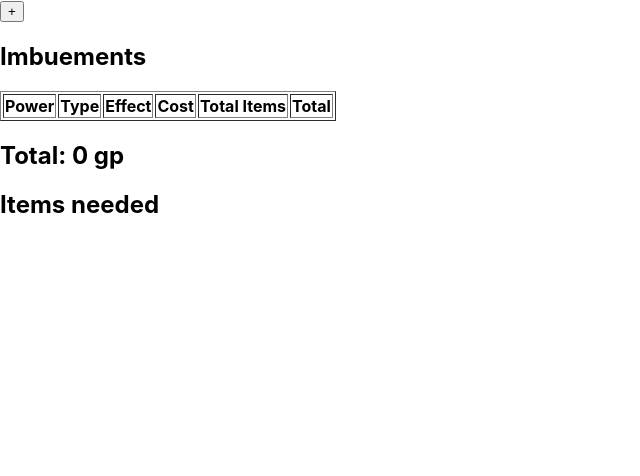
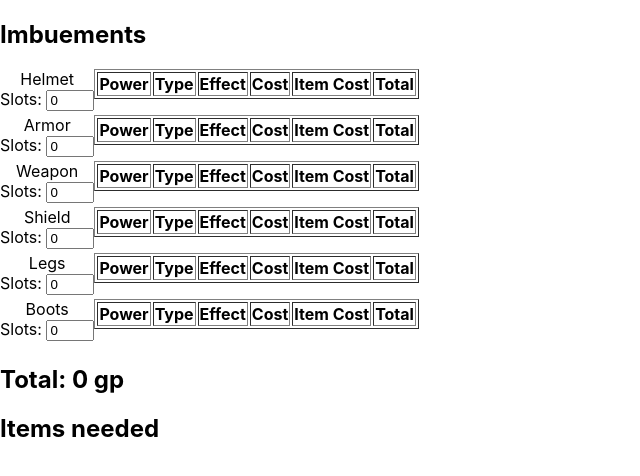
Before and after one commit to GonziTaji/tibia-imbuements, a Next.js app: page / in a window 1280 px wide. Shown: the top 476 px of the page, without its empty margins (0-640 px from the left). Built offline with nearby package versions, Linux system fonts and the light colour scheme.

Commit message:
feat: equipement slots

```diff
--- a/pages/index.tsx
+++ b/pages/index.tsx
@@ -17,6 +17,7 @@ enum ImbuementPower {
 }
 
 enum ImbuementType {
+    None = "None", // For easy blank selection
     Vampirism = "Vampirism",
     Void = "Void",
 }
@@ -65,16 +66,21 @@ const pricePerPower: {
     },
 };
 
-const imbuementsPerSlot = {
-    [EquipementSlot.Helmet]: [EquipementSlot.Helmet],
+const imbuementsPerSlot: { [slot in EquipementSlot]: ImbuementType[] } = {
+    [EquipementSlot.Helmet]: [ImbuementType.Void],
     [EquipementSlot.Armor]: [ImbuementType.Vampirism],
-    [EquipementSlot.Weapon]: [ImbuementType.Vampirism, EquipementSlot.Helmet],
+    [EquipementSlot.Weapon]: [ImbuementType.Vampirism, ImbuementType.Void],
     [EquipementSlot.Shield]: [],
     [EquipementSlot.Legs]: [],
     [EquipementSlot.Boots]: [],
 };
 
 const imbuementTypesData: { [imbtype in ImbuementType]: ImbuementTypeData } = {
+    [ImbuementType.None]: {
+        effectName: "",
+        effectValues: [0, 0, 0],
+        items: [[], [], []],
+    },
     [ImbuementType.Vampirism]: {
         effectName: "Life Leech",
         effectValues: [5, 10, 25],
@@ -178,60 +184,124 @@ function createImbuement(
         imbuement.itemsTotal += itemPrices[item] * quantity;
     }
 
+    if (imbuement.type === ImbuementType.None) {
+        imbuement.total = imbuement.itemsTotal; // Should be 0
+    } else {
         const price = pricePerPower[imbuement.power];
 
-    imbuement.total = imbuement.itemsTotal + price.price + price.noFailureFee;
+        imbuement.total =
+            imbuement.itemsTotal + price.price + price.noFailureFee;
+    }
 
     return imbuement;
 }
 
 type ImbuementStore = {
+    slots: {
+        [slot in EquipementSlot]: {
             imbuements: Imbuement[];
-    addImbuement: () => void;
+            slotQuantity: number;
+        };
+    };
     changeImbuement: (
+        slot: EquipementSlot,
         index: number,
         power: ImbuementPower,
         type: ImbuementType
     ) => void;
+    changeSlotQuantity: (slot: EquipementSlot, quantity: number) => void;
 };
 
 const useImbuementsStore = createStore(
     immer<ImbuementStore>((set) => ({
+        slots: {
+            [EquipementSlot.Helmet]: { imbuements: [], slotQuantity: 0 },
+            [EquipementSlot.Armor]: { imbuements: [], slotQuantity: 0 },
+            [EquipementSlot.Weapon]: { imbuements: [], slotQuantity: 0 },
+            [EquipementSlot.Shield]: { imbuements: [], slotQuantity: 0 },
+            [EquipementSlot.Legs]: { imbuements: [], slotQuantity: 0 },
+            [EquipementSlot.Boots]: { imbuements: [], slotQuantity: 0 },
+        },
         imbuements: [],
-        addImbuement: () =>
+
+        changeSlotQuantity: (slot, quantity) =>
             set((state) => {
-                state.imbuements.push(
+                const currentQuantity = state.slots[slot].imbuements.length;
+
+                if (currentQuantity > quantity) {
+                    state.slots[slot].imbuements = state.slots[
+                        slot
+                    ].imbuements.slice(1, quantity + 1);
+                } else if (currentQuantity < quantity) {
+                    for (let i = currentQuantity; i < quantity; i++) {
+                        state.slots[slot].imbuements.push(
                             createImbuement(
                                 ImbuementPower.Basic,
-                        ImbuementType.Vampirism
+                                ImbuementType.None
                             )
                         );
+                    }
+                }
+
+                state.slots[slot].slotQuantity = quantity;
             }),
         changeImbuement: (
+            slot: EquipementSlot,
             index: number,
             power: ImbuementPower,
             type: ImbuementType
         ) =>
             set((state) => {
-                state.imbuements.splice(index, 1, createImbuement(power, type));
+                const imbuements = state.slots[slot].imbuements;
+
+                const indexOfExisting = imbuements.findIndex(
+                    (imb) => imb.type === type
+                );
+
+                if (indexOfExisting !== -1 && indexOfExisting !== index) {
+                    imbuements.splice(
+                        indexOfExisting,
+                        1,
+                        createImbuement(
+                            imbuements[indexOfExisting].power,
+                            ImbuementType.None
+                        )
+                    );
+                }
+
+                imbuements.splice(index, 1, createImbuement(power, type));
             }),
     }))
 );
 
 export default function Home() {
-    const { imbuements, addImbuement, changeImbuement } = useImbuementsStore();
+    const { slots, changeImbuement, changeSlotQuantity } = useImbuementsStore();
 
-    const changeType = (index: number, type: ImbuementType) =>
-        changeImbuement(index, imbuements[index].power, type);
+    const allImbuements = Object.values(slots).flatMap(
+        (slot) => slot.imbuements
+    );
 
-    const changePower = (index: number, power: ImbuementPower) =>
-        changeImbuement(index, power, imbuements[index].type);
+    const changeType = (
+        slot: EquipementSlot,
+        index: number,
+        type: ImbuementType
+    ) =>
+        changeImbuement(slot, index, slots[slot].imbuements[index].power, type);
+
+    const changePower = (
+        slot: EquipementSlot,
+        index: number,
+        power: ImbuementPower
+    ) =>
+        changeImbuement(slot, index, power, slots[slot].imbuements[index].type);
 
     const items: ItemData[] = [];
     let grandTotal = 0;
 
-    for (const imbuement of imbuements) {
+    for (const imbuement of allImbuements) {
+        if (imbuement.type !== ImbuementType.None) {
             grandTotal += imbuement.total;
+        }
 
         for (const itemData of imbuement.items) {
             const index = items.findIndex(
@@ -252,39 +322,113 @@ export default function Home() {
     return (
         <main>
             <article>
-                <button onClick={addImbuement}>+</button>
                 <h1>Imbuements</h1>
 
-                <table border={1}>
+                {Object.entries(imbuementsPerSlot).map(
+                    ([slot, availableTypes]) => (
+                        <div key={slot} style={{ display: "flex" }}>
+                            <div>
+                                <span
+                                    style={{
+                                        display: "block",
+                                        textAlign: "center",
+                                    }}
+                                >
+                                    {slot}
+                                </span>
+                                <label htmlFor="slot-quantity">Slots: </label>
+                                <input
+                                    type="number"
+                                    min={0}
+                                    max={3}
+                                    onChange={(e) =>
+                                        changeSlotQuantity(
+                                            slot as any,
+                                            Number(e.currentTarget.value)
+                                        )
+                                    }
+                                    value={
+                                        slots[slot as EquipementSlot]
+                                            .slotQuantity
+                                    }
+                                />
+                            </div>
+
+                            <table border={1} style={{ marginBottom: "1rem" }}>
                                 <thead>
                                     <tr>
                                         <th>Power</th>
                                         <th>Type</th>
                                         <th>Effect</th>
                                         <th>Cost</th>
-                            <th>Total Items</th>
+                                        <th>Item Cost</th>
                                         <th>Total</th>
                                     </tr>
                                 </thead>
 
                                 <tbody>
-                        {imbuements.map((imbuement, i) => (
+                                    {slots[
+                                        slot as EquipementSlot
+                                    ].imbuements.map((imbuement, i) => (
                                         <tr key={i}>
                                             <td>
                                                 <select
                                                     onChange={(e) =>
+                                                        changeType(
+                                                            slot as EquipementSlot,
+                                                            i,
+                                                            e.currentTarget
+                                                                .value as any
+                                                        )
+                                                    }
+                                                    value={imbuement.type}
+                                                >
+                                                    <option
+                                                        key={ImbuementType.None}
+                                                        value={
+                                                            ImbuementType.None
+                                                        }
+                                                    >
+                                                        -- No selection
+                                                    </option>
+                                                    {availableTypes.map(
+                                                        (value, i) => (
+                                                            <option
+                                                                key={i}
+                                                                value={value}
+                                                            >
+                                                                {value}
+                                                            </option>
+                                                        )
+                                                    )}
+                                                </select>
+                                            </td>
+
+                                            <td>
+                                                <select
+                                                    onChange={(e) =>
                                                         changePower(
+                                                            slot as EquipementSlot,
                                                             i,
-                                                e.currentTarget.value as any
+                                                            e.currentTarget
+                                                                .value as any
                                                         )
                                                     }
                                                 >
-                                        {Object.entries(ImbuementPower)
+                                                    {Object.entries(
+                                                        ImbuementPower
+                                                    )
                                                         .filter(
-                                                ([key]) => !isNaN(Number(key))
+                                                            ([key]) =>
+                                                                !isNaN(
+                                                                    Number(key)
+                                                                )
                                                         ) // enum with no explicit value
                                                         .map(([key, name]) => (
-                                                <option key={key} value={key}>
+                                                            <option
+                                                                key={key}
+                                                                value={key}
+                                                            >
                                                                 {name}
                                                             </option>
                                                         ))}
@@ -292,70 +436,67 @@ export default function Home() {
                                             </td>
 
                                             <td>
-                                    <select
-                                        onChange={(e) =>
-                                            changeType(
-                                                i,
-                                                e.currentTarget.value as any
-                                            )
-                                        }
-                                    >
-                                        {Object.entries(ImbuementType).map(
-                                            ([key, name]) => (
-                                                <option key={key} value={key}>
-                                                    {name}
-                                                </option>
-                                            )
-                                        )}
-                                    </select>
-                                </td>
-
-                                <td>
                                                 <span>
                                                     {
-                                            imbuementTypesData[imbuement.type]
-                                                .effectName
+                                                        imbuementTypesData[
+                                                            imbuement.type
+                                                        ].effectName
                                                     }
 
-                                        {imbuementTypesData[imbuement.type]
-                                            .effectValues[imbuement.power] +
-                                            " %"}
+                                                    {imbuementTypesData[
+                                                        imbuement.type
+                                                    ].effectValues[
+                                                        imbuement.power
+                                                    ] + " %"}
                                                 </span>
                                             </td>
 
                                             <td>
                                                 <span
                                                     title={
-                                            pricePerPower[imbuement.power]
-                                                .price +
+                                                        pricePerPower[
+                                                            imbuement.power
+                                                        ].price +
                                                         " + " +
-                                            pricePerPower[imbuement.power]
-                                                .noFailureFee +
+                                                        pricePerPower[
+                                                            imbuement.power
+                                                        ].noFailureFee +
                                                         " (100%) "
                                                     }
                                                 >
                                                     {formatGold(
-                                            pricePerPower[imbuement.power]
-                                                .price +
-                                                pricePerPower[imbuement.power]
-                                                    .noFailureFee
+                                                        pricePerPower[
+                                                            imbuement.power
+                                                        ].price +
+                                                            pricePerPower[
+                                                                imbuement.power
+                                                            ].noFailureFee
                                                     )}
                                                 </span>
                                             </td>
 
                                             <td>
                                                 <span>
-                                        {formatGold(imbuement.itemsTotal)}
+                                                    {formatGold(
+                                                        imbuement.itemsTotal
+                                                    )}
                                                 </span>
                                             </td>
 
                                             <td>
-                                    <span>{formatGold(imbuement.total)}</span>
+                                                <span>
+                                                    {formatGold(
+                                                        imbuement.total
+                                                    )}
+                                                </span>
                                             </td>
                                         </tr>
                                     ))}
                                 </tbody>
                             </table>
+                        </div>
+                    )
+                )}
 
                 <h2>Total: {formatGold(grandTotal)}</h2>
             </article>
```
Lines whose indentation alone changed are shown as unchanged.
